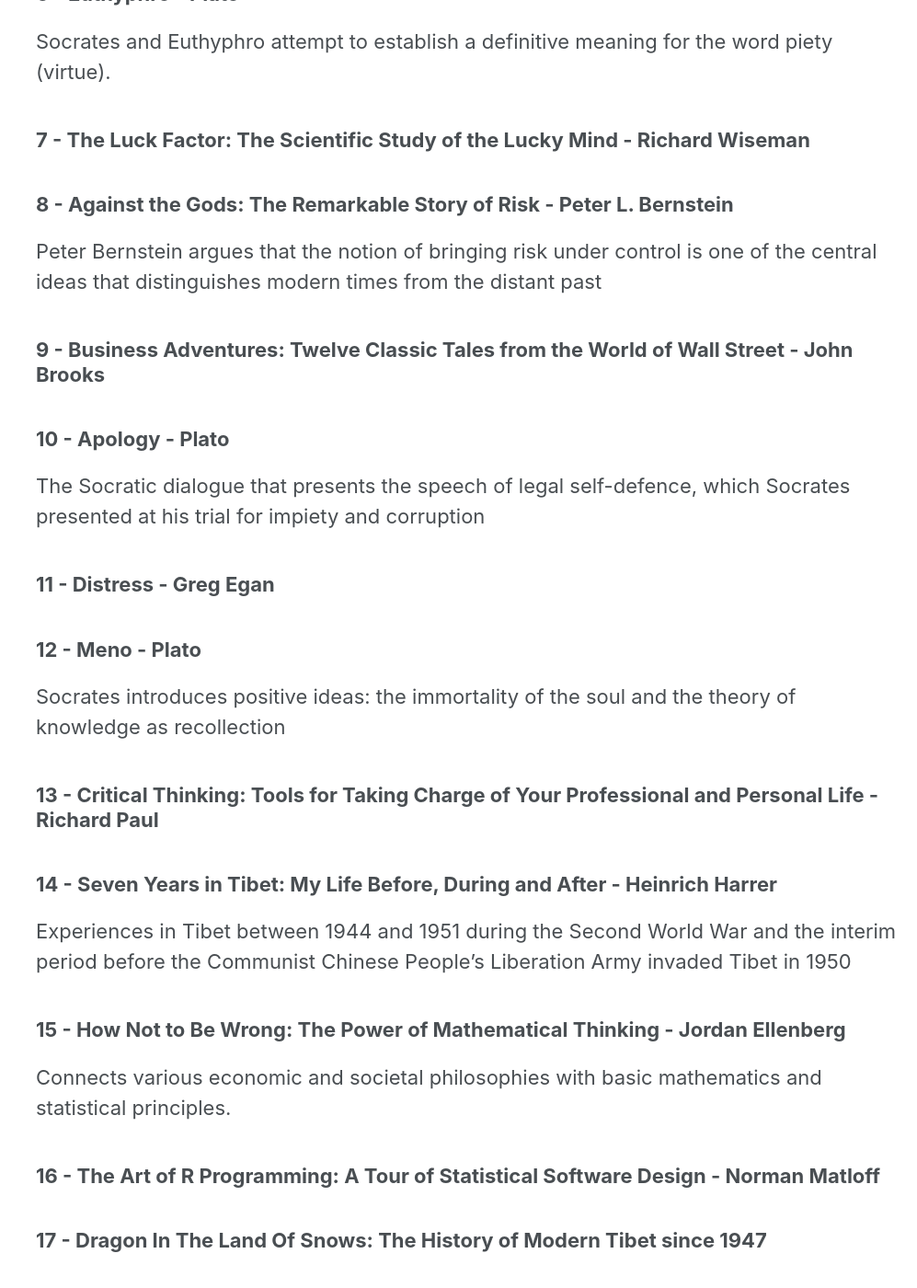
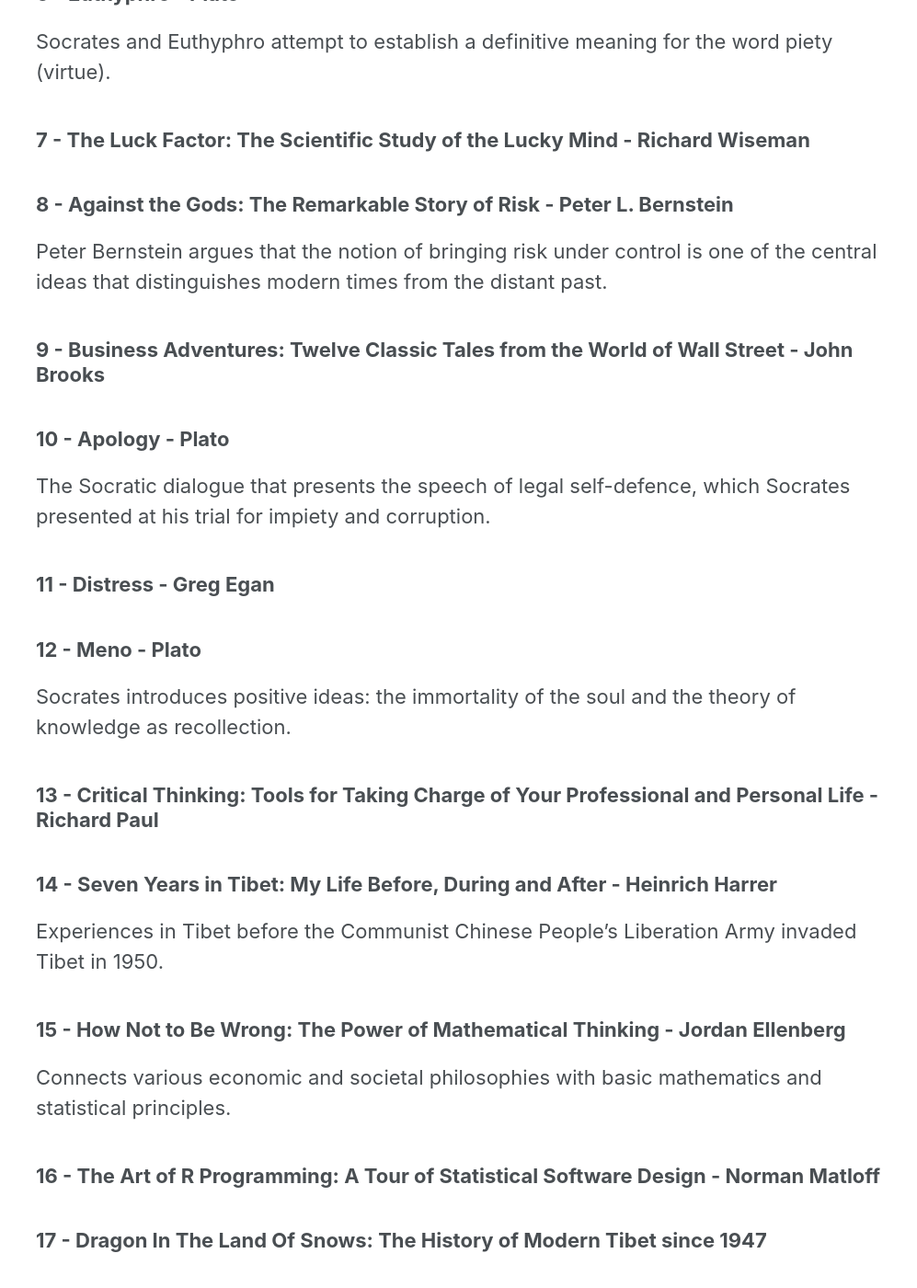
Before and after one commit to ADGEfficiency/adgefficiency.github.io, a Jekyll site: the page built from _pages/reading_list.md, in a window 1280 px wide and 1400 px high, scrolled down 3329 px. Shown: the whole window at 92% size, without its empty margins (283-1280 px from the left). Built offline with Jekyll 4.4.1, drawn with Linux system fonts in a browser that asks for light colours; nearby versions of some CDN libraries; some of the changed text lies outside the part shown.

Commit message:
drafting

```diff
--- a/_pages/reading_list.md
+++ b/_pages/reading_list.md
@@ -100,25 +100,25 @@
 
 ### 8 - Against the Gods: The Remarkable Story of Risk - Peter L. Bernstein
 
-Peter Bernstein argues that the notion of bringing risk under control is one of the central ideas that distinguishes modern times from the distant past
+Peter Bernstein argues that the notion of bringing risk under control is one of the central ideas that distinguishes modern times from the distant past.
 
 ### 9 - Business Adventures: Twelve Classic Tales from the World of Wall Street - John Brooks
 
 ### 10 - Apology - Plato
 
-The Socratic dialogue that presents the speech of legal self-defence, which Socrates presented at his trial for impiety and corruption
+The Socratic dialogue that presents the speech of legal self-defence, which Socrates presented at his trial for impiety and corruption.
 
 ### 11 - Distress - Greg Egan
 
 ### 12 - Meno - Plato
 
-Socrates introduces positive ideas: the immortality of the soul and the theory of knowledge as recollection
+Socrates introduces positive ideas: the immortality of the soul and the theory of knowledge as recollection.
 
 ### 13 - Critical Thinking: Tools for Taking Charge of Your Professional and Personal Life - Richard Paul
 
 ### 14 - Seven Years in Tibet: My Life Before, During and After - Heinrich Harrer
 
-Experiences in Tibet between 1944 and 1951 during the Second World War and the interim period before the Communist Chinese People's Liberation Army invaded Tibet in 1950
+Experiences in Tibet before the Communist Chinese People's Liberation Army invaded Tibet in 1950.
 
 ### 15 - How Not to Be Wrong: The Power of Mathematical Thinking - Jordan Ellenberg
 
@@ -132,7 +132,7 @@
 
 ### 19 - Dhammapada
 
-a collection of sayings of the Buddha in verse form
+A collection of sayings of the Buddha in verse form.
 
 ### 20 - The Power of Myth - Joseph Campbell
 
@@ -178,7 +178,7 @@
 
 ### 35 - The Obstacle is the Way: The Ancient Art of Turning Adversity to Advantage - Ryan Holiday
 
-Draws on the philosophy of the Stoics to guide you in every situation, showing that what blocks our path actually opens one that is new and better.
+What blocks our path actually opens one that is new and better.
 
 ### 36 - How to Get Filthy Rich In Rising Asia - Mohsin Hamid
 
@@ -332,7 +332,7 @@
 
 ### 102 - Algorithms to Live By: The Computer Science of Human Decisions - Brian Christian and Tom Griffiths
 
-How the simple, precise algorithms used by computers can also untangle very human questions
+How the simple, precise algorithms used by computers can also untangle very human questions.
 
 ### 103 - The One Thing: The Surprisingly Simple Truth Behind Extraordinary Results: Achieve your goals with one of the world's bestselling success books - Gary Keller
 
@@ -342,7 +342,7 @@
 
 ### 106 - Skin in the Game: Hidden Asymmetries in Daily Life - Nassim Nicholas Taleb
 
-Skin in the game means that you do not pay attention to what people say, only to what they do, and how much of their neck they are putting on the line
+Don't pay attention to what people say, only to what they do, and how much of their neck they are putting on the line.
 
 ### 107 - Letters from a Stoic: Epistulae Morales Ad Lucilium - Seneca
 
```
Also changed, not shown: other parts of _pages/reading_list.md (+1 -1 lines).
